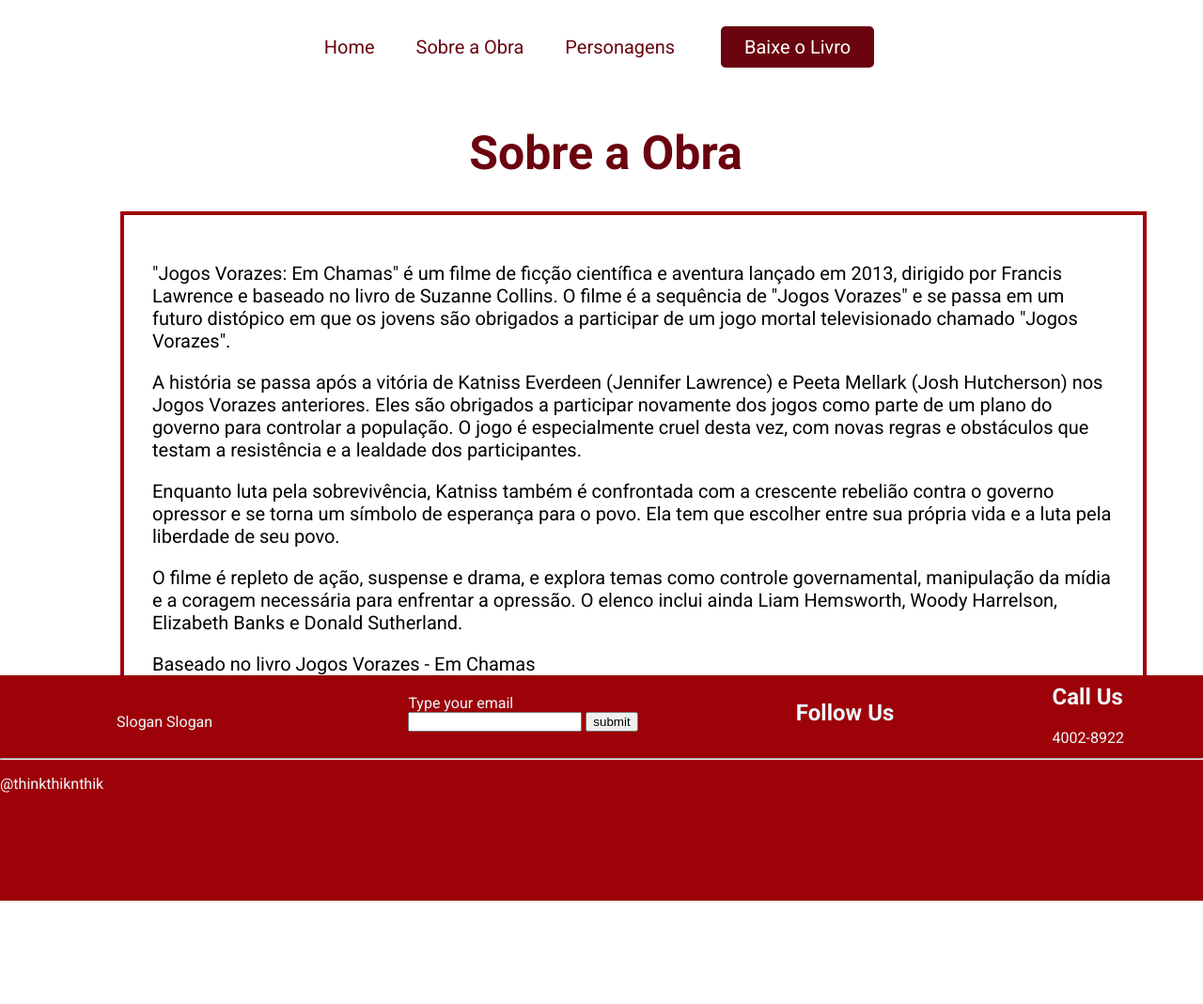
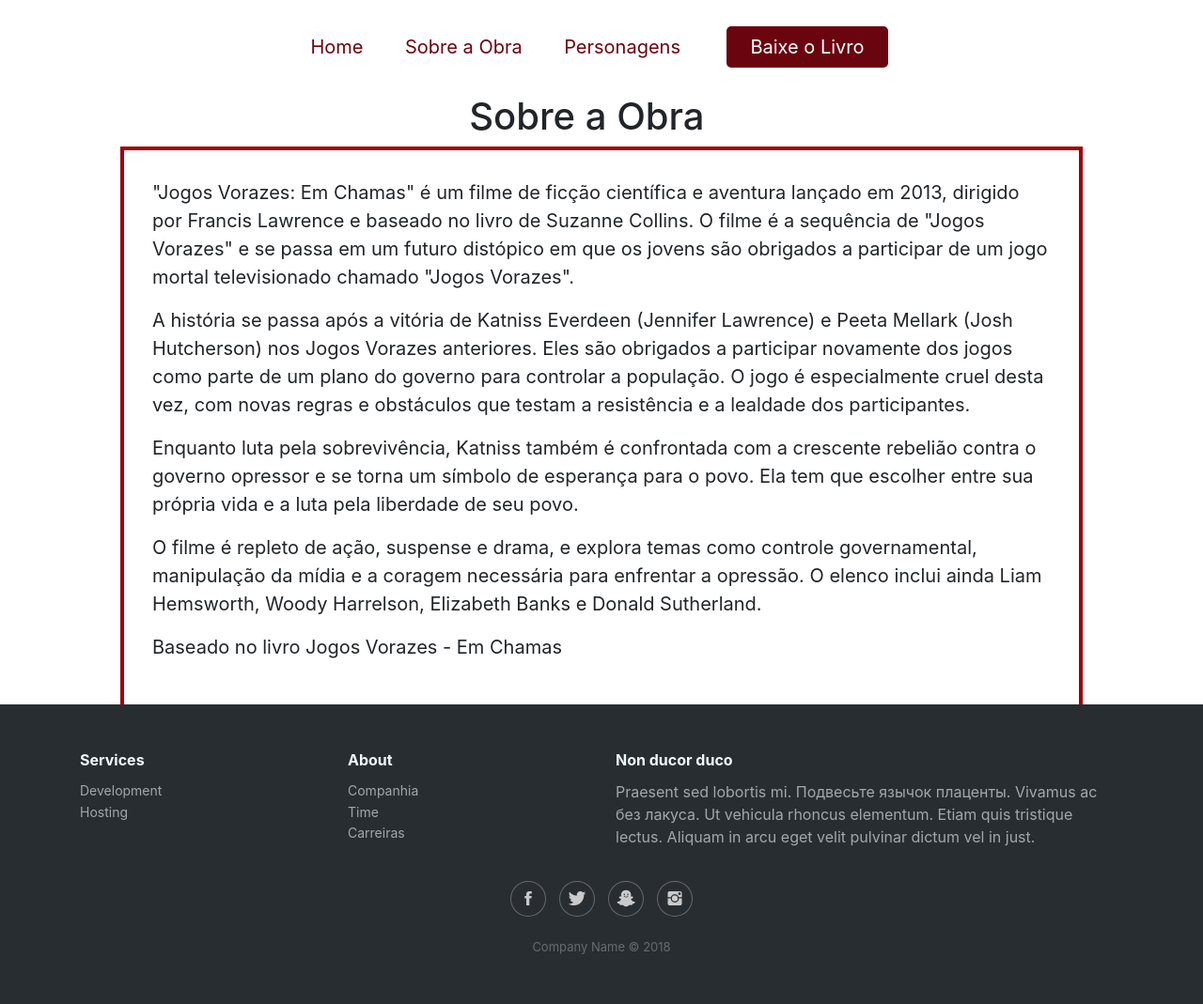
Before and after one commit to Lui-lobo/Livro_em_chamas_senac, a plain HTML site: page sobre_a_obra.html in a window 1280 px wide. Shown: the whole page at 94% size. Before the commit the page ends 959 px from the top, so only its background shows below. Drawn offline with nearby package versions, Linux system fonts and the light colour scheme.

Commit message:
Some more changes in css and bootstrap add

```diff
--- a/css/about.css
+++ b/css/about.css
@@ -1,7 +1,4 @@
 /* Página de sobre */
-body{
-    min-height: 100vh;
-}
 
 .sobre{
     border: #9d0208 4px solid;
@@ -18,17 +15,3 @@ body{
 main{
     height: 70vh;
 }
-
-footer{
-    background-color: #9d0208;
-    color: aliceblue;
-    height: 30vh;
-    margin-top: 2%;
-}
-
-.container-footer{
-    height: 10vh;
-    display: flex;
-    justify-content: space-around;
-    align-items: center;
-}
--- /dev/null
+++ b/css/boots.css
@@ -0,0 +1,89 @@
+.footer-dark {
+    padding: 50px 0;
+    color: #f0f9ff;
+    background-color: #282d32;
+}
+
+.footer-dark h3 {
+    margin-top: 0;
+    margin-bottom: 12px;
+    font-weight: bold;
+    font-size: 16px;
+}
+
+.footer-dark ul {
+    padding: 0;
+    list-style: none;
+    line-height: 1.6;
+    font-size: 14px;
+    margin-bottom: 0;
+}
+
+.footer-dark ul a {
+    color: inherit;
+    text-decoration: none;
+    opacity: 0.6;
+}
+
+.footer-dark ul a:hover {
+    opacity: 0.8;
+}
+
+@media (max-width:767px) {
+    .footer-dark .item:not(.social) {
+        text-align: center;
+        padding-bottom: 20px;
+    }
+}
+
+.footer-dark .item.text {
+    margin-bottom: 36px;
+}
+
+@media (max-width:767px) {
+    .footer-dark .item.text {
+        margin-bottom: 0;
+    }
+}
+
+.footer-dark .item.text p {
+    opacity: 0.6;
+    margin-bottom: 0;
+}
+
+.footer-dark .item.social {
+    text-align: center;
+}
+
+@media (max-width:991px) {
+    .footer-dark .item.social {
+        text-align: center;
+        margin-top: 20px;
+    }
+}
+
+.footer-dark .item.social>a {
+    font-size: 20px;
+    width: 36px;
+    height: 36px;
+    line-height: 36px;
+    display: inline-block;
+    text-align: center;
+    border-radius: 50%;
+    box-shadow: 0 0 0 1px rgba(255, 255, 255, 0.4);
+    margin: 0 8px;
+    color: #fff;
+    opacity: 0.75;
+}
+
+.footer-dark .item.social>a:hover {
+    opacity: 0.9;
+}
+
+.footer-dark .copyright {
+    text-align: center;
+    padding-top: 24px;
+    opacity: 0.3;
+    font-size: 13px;
+    margin-bottom: 0;
+}
--- a/css/style.css
+++ b/css/style.css
@@ -29,7 +29,7 @@ h1{
     z-index: 999;
     /* border: yellowgreen 1px solid; */
 }
-.navbar{
+.navs{
     display: flex;
     flex-flow: row wrap;
     height: 100px;
@@ -73,3 +73,7 @@ h1{
     border: none;
     background-color: #9D0208;
 }
+
+main{
+    margin-bottom: 90px;
+}
--- a/sobre_a_obra.html
+++ b/sobre_a_obra.html
@@ -1,48 +1,67 @@
 <!DOCTYPE html>
 <html lang="en">
+
 <head>
     <meta charset="UTF-8">
     <meta http-equiv="X-UA-Compatible" content="IE=edge">
     <meta name="viewport" content="width=device-width, initial-scale=1.0">
     <title>Sobre a obra - Em Chamas</title>
+    <link rel="stylesheet" href="css/about.css">
+    <link rel="stylesheet" href="css/boots.css">
     <link rel="stylesheet" href="css/style.css">
-    <link rel="stylesheet" href="css/about.css">
+
+
+    <!-- bootstrap -->
+    <link rel="stylesheet" href="https://cdnjs.cloudflare.com/ajax/libs/twitter-bootstrap/4.1.3/css/bootstrap.min.css">
+    <link rel="stylesheet" href="https://cdnjs.cloudflare.com/ajax/libs/ionicons/2.0.1/css/ionicons.min.css">
 </head>
 
-<nav class="navbar">
+<body>
+    <header>
+        <nav class="navs">
             <div class="menu">
                 <a href="index.html">Home</a>
                 <a href="sobre_a_obra.html">Sobre a Obra</a>
                 <a href="">Personagens</a>
-        <a id="botao" href="https://aestantedavida.files.wordpress.com/2014/09/jogos-vorazes-em-chamas-livro-02.pdf">Baixe o Livro</a>
+                <a id="botao"
+                    href="https://aestantedavida.files.wordpress.com/2014/09/jogos-vorazes-em-chamas-livro-02.pdf">Baixe
+                    o Livro</a>
             </div>
         </nav>
+    </header>
 
     <main>
         <h1>Sobre a Obra</h1>
 
         <div class="sobre">
             <p>
-                "Jogos Vorazes: Em Chamas" é um filme de ficção científica e aventura lançado em 2013, dirigido por Francis Lawrence e baseado no livro de Suzanne Collins. O filme é a sequência de "Jogos Vorazes" e
-                se passa em um futuro distópico em que os jovens são obrigados a participar de um jogo mortal televisionado chamado "Jogos Vorazes".
+                "Jogos Vorazes: Em Chamas" é um filme de ficção científica e aventura lançado em 2013, dirigido por
+                Francis Lawrence e baseado no livro de Suzanne Collins. O filme é a sequência de "Jogos Vorazes" e
+                se passa em um futuro distópico em que os jovens são obrigados a participar de um jogo mortal
+                televisionado chamado "Jogos Vorazes".
             </p>
 
             <p>
                 A história se passa após a vitória de Katniss Everdeen (Jennifer Lawrence) e
-                Peeta Mellark (Josh Hutcherson) nos Jogos Vorazes anteriores. Eles são obrigados a participar novamente dos jogos
-                como parte de um plano do governo para controlar a população. O jogo é especialmente cruel desta vez, com novas regras e
+                Peeta Mellark (Josh Hutcherson) nos Jogos Vorazes anteriores. Eles são obrigados a participar novamente
+                dos jogos
+                como parte de um plano do governo para controlar a população. O jogo é especialmente cruel desta vez,
+                com novas regras e
                 obstáculos que testam a resistência e a lealdade dos participantes.
             </p>
 
             <p>
                 Enquanto luta pela sobrevivência, Katniss também é
-                confrontada com a crescente rebelião contra o governo opressor e se torna um símbolo de esperança para o povo.
+                confrontada com a crescente rebelião contra o governo opressor e se torna um símbolo de esperança para o
+                povo.
                 Ela tem que escolher entre sua própria vida e a luta pela liberdade de seu povo.
             </p>
 
             <p>
-                O filme é repleto de ação, suspense e drama, e explora temas como controle governamental, manipulação da mídia e
-                a coragem necessária para enfrentar a opressão. O elenco inclui ainda Liam Hemsworth, Woody Harrelson, Elizabeth
+                O filme é repleto de ação, suspense e drama, e explora temas como controle governamental, manipulação da
+                mídia e
+                a coragem necessária para enfrentar a opressão. O elenco inclui ainda Liam Hemsworth, Woody Harrelson,
+                Elizabeth
                 Banks e Donald Sutherland.
             </p>
 
@@ -50,39 +69,47 @@
                 Baseado no livro Jogos Vorazes - Em Chamas
             </p>
         </div>
-
     </main>
 
+    <div class="footer-dark">
         <footer>
-    <div class="container-footer">
-        <div class="box-1">
-            <figure>
-                <img src="" alt="">
-                <figcaption>Slogan Slogan</figcaption>
-            </figure>
+            <div class="container">
+                <div class="row">
+                    <div class="col-sm-6 col-md-3 item">
+                        <h3>Services</h3>
+                        <ul>
+                            <li><a href="#"></a></li>
+                            <li><a href="#">Development</a></li>
+                            <li><a href="#">Hosting</a></li>
+                        </ul>
+                    </div>
+                    <div class="col-sm-6 col-md-3 item">
+                        <h3>About</h3>
+                        <ul>
+                            <li><a href="#">Companhia</a></li>
+                            <li><a href="#">Time</a></li>
+                            <li><a href="#">Carreiras</a></li>
+                        </ul>
+                    </div>
+                    <div class="col-md-6 item text">
+                        <h3>Non ducor duco</h3>
+                        <p>Praesent sed lobortis mi. Подвесьте язычок плаценты. Vivamus ac без
+                            лакуса. Ut vehicula rhoncus elementum. Etiam quis tristique lectus.
+                            Aliquam in arcu eget velit pulvinar dictum vel in just.</p>
+                    </div>
+                    <div class="col item social"><a href="#"><i class="icon ion-social-facebook"></i></a><a href="#"><i
+                                class="icon ion-social-twitter"></i></a><a href="#"><i
+                                class="icon ion-social-snapchat"></i></a><a href="#"><i
+                                class="icon ion-social-instagram"></i></a></div>
+                </div>
+                <p class="copyright">Company Name © 2018</p>
+            </div>
+        </footer>
     </div>
 
-        <div class="box-2">
-            <form action="">
-                <label for=""> Type your email</label><br>
-                <input type="text">
-                <input type="button" value="submit">
-            </form>
-        </div>
+    <script src="https://cdnjs.cloudflare.com/ajax/libs/jquery/3.2.1/jquery.min.js"></script>
+    <script src="https://cdnjs.cloudflare.com/ajax/libs/twitter-bootstrap/4.1.3/js/bootstrap.bundle.min.js"></script>
 
-        <div class="box-3">
-            <h2> Follow Us</h2>
-            <div></div>
-        </div>
+</body>
 
-        <div class="box-4">
-            <h2>Call Us</h2>
-            <p>4002-8922</p>
-        </div>
-    </div>
-    <hr>
-    <div>
-        <p>@thinkthiknthik</p>
-    </div>
-
-</footer>
+</html>
```
Lines whose indentation alone changed are shown as unchanged.
